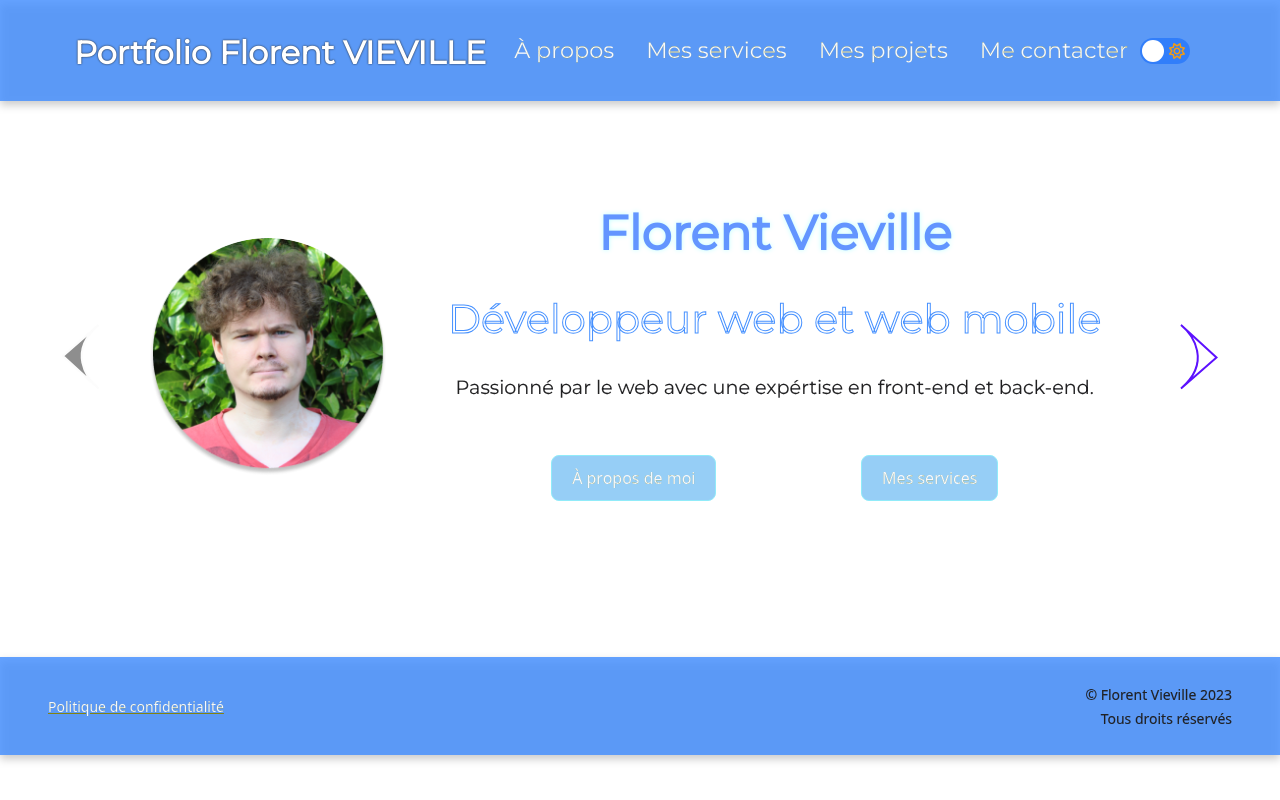
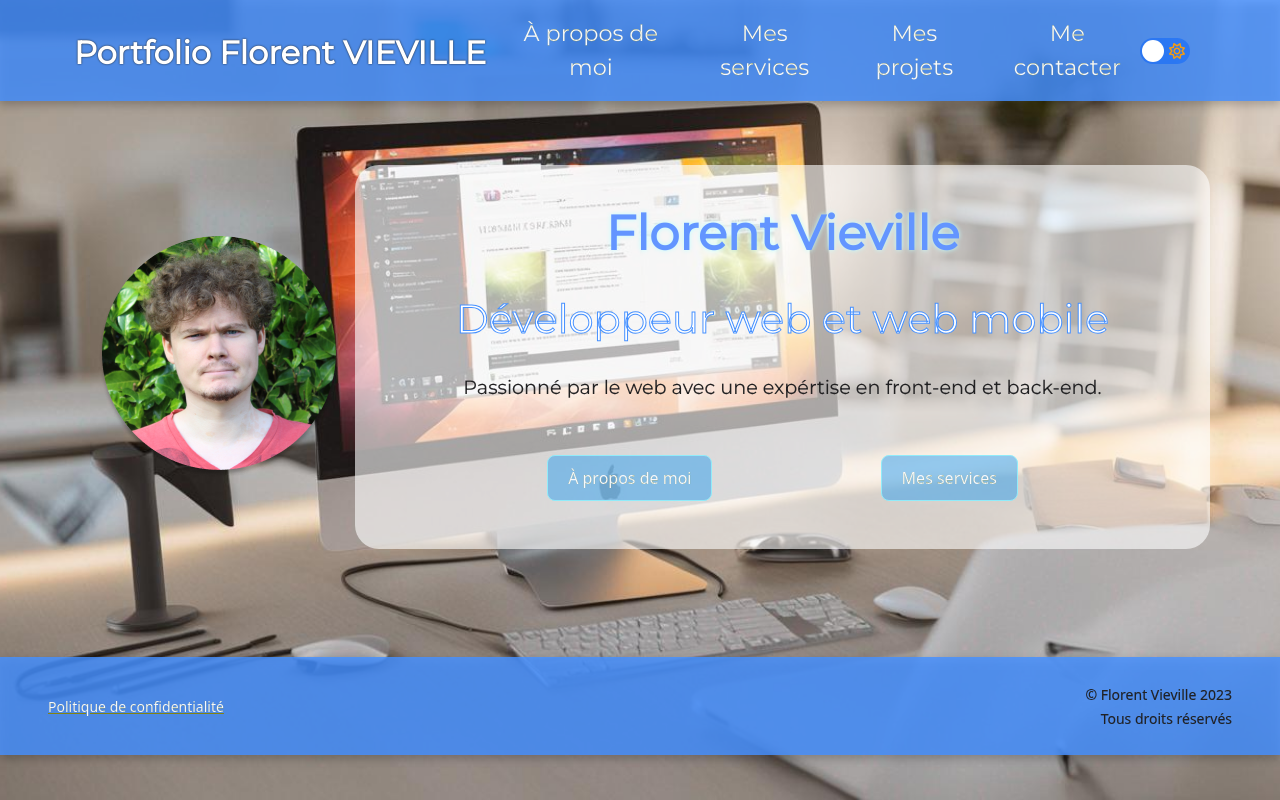
Before and after one commit to FlorentViel/porfolio, a Vue app: page / in a window 1280 px wide. Built offline with nearby package versions, Linux system fonts and the light colour scheme.

Commit message:
add image background
add image background day et dark

```diff
--- a/front-end/src/App.vue
+++ b/front-end/src/App.vue
@@ -1,42 +1,17 @@
 <template>
-  <div :class="theme.isDarkMode ? 'backgroundDark ' : 'backgroundLight'" class="backgroundDefault d-flex flex-column" @toggle-theme-request="toggleTheme">
+  <div :class="theme.isDarkMode ? 'backgroundImageDark ' : 'backgroundImageLight'" class="backgroundDefault d-flex flex-column" @toggle-theme-request="toggleTheme">
 
     <NavBar :theme="theme" :isNext="isNext" />
 
     <div class="d-flex justify-content-center mx-5">
 
-      <button class="btn prev-button d-none d-sm-block">
-        <svg v-if="$route.name === 'home' || '' " xmlns="http://www.w3.org/2000/svg" width="47" height="66" viewBox="0 0 47 66" fill="none">
-          <path d="M36.3622 1.99355C36.7338 1.6622 37.113 1.33101 37.5 1L36.3622 1.99355C10.3479 25.1943 22.0435 49.14 33.7649 61.0805L37.5 64.5C36.2859 63.5095 35.0252 62.3644 33.7649 61.0805L2 32L36.3622 1.99355Z" fill="#8E8E8E"/>
-          <path d="M37.5 1C7.1 27 24.8333 54.1667 37.5 64.5L2 32L37.5 1Z" stroke="#FCFCFC" stroke-width="2"/>
-        </svg>
-        <svg v-else @click="goBack" id="arrow-prev"  :class="
-        { 'arrow-light' : theme.isDarkMode == false, 'arrow-dark' : theme.isDarkMode == true }" xmlns="http://www.w3.org/2000/svg" width="47" height="66" viewBox="0 0 47 66" fill="none">
-          <path d="M36.3622 1.99355C36.7338 1.6622 37.113 1.33101 37.5 1L36.3622 1.99355C10.3479 25.1943 22.0435 49.14 33.7649 61.0805L37.5 64.5C36.2859 63.5095 35.0252 62.3644 33.7649 61.0805L2 32L36.3622 1.99355Z" fill="black"/>
-          <path d="M37.5 1C7.1 27 24.8333 54.1667 37.5 64.5L2 32L37.5 1Z" stroke="#5D11FF" stroke-width="2"/>
-        </svg>
-      </button>
-
       <router-view :theme="theme" :changeSection="changeSection" v-slot="{ Component }">
-        <transition :name="isNext ? 'slide' : 'slide-reverse'" mode="out-in">
+        <transition :name="transitionName" mode="out-in">
           <keep-alive>
             <component :is="Component" />
           </keep-alive>
         </transition>
       </router-view>
-
-      <button class="btn next-button d-none d-sm-block" >
-    <svg v-if="$route.name === 'contact'" xmlns="http://www.w3.org/2000/svg" width="39" height="66" viewBox="0 0 39 66" fill="none">
-    <path d="M2.13777 63.5065C1.76624 63.8378 1.38702 64.169 1 64.5L2.13777 63.5065C28.1521 40.3057 16.4565 16.36 4.73512 4.41948L1 1C2.21411 1.99046 3.47476 3.13556 4.73512 4.41948L36.5 33.5L2.13777 63.5065Z" fill="#8E8E8E"/>
-    <path d="M1 64.5C31.4 38.5 13.6667 11.3333 1 1L36.5 33.5L1 64.5Z" stroke="#FCFCFC" stroke-width="2" />
-  </svg>
-    <svg v-else @click="goNext" id="arrow-next" :class="
-       { 'arrow-light' : theme.isDarkMode == false, 'arrow-dark' : theme.isDarkMode == true }" xmlns="http://www.w3.org/2000/svg" width="39" height="66" viewBox="0 0 39 66" fill="none">
-        <path d="M2.13777 63.5065C1.76624 63.8378 1.38702 64.169 1 64.5L2.13777 63.5065C28.1521 40.3057 16.4565 16.36 4.73512 4.41948L1 1C2.21411 1.99046 3.47476 3.13556 4.73512 4.41948L36.5 33.5L2.13777 63.5065Z" fill="black"/>
-        <path d="M1 64.5C31.4 38.5 13.6667 11.3333 1 1L36.5 33.5L1 64.5Z" stroke="#5D11FF" stroke-width="2" />
-    </svg>
-
-  </button>
 
     </div>
 
@@ -89,12 +64,17 @@ function changeSection(newSectionName) {
 export default {
   data() {
     return {
-      isNext: true,
       theme: {
         isDarkMode: window.matchMedia('(prefers-color-scheme: dark)').matches, // Détecte le thème préféré
       },
       routesOrder: ['home', 'aboutMe', 'service', 'projet', 'contact'],
+      transitionName: 'slide',
     };
+  },
+  watch: {
+    '$route' (to, from) {
+      this.transitionName = this.getTransitionName(from.name, to.name);
+    }
   },
 
   mounted() {
@@ -102,28 +82,25 @@ export default {
     window.matchMedia('(prefers-color-scheme: dark)').addListener(this.handleThemeChange);
   },
   methods: {
+    getTransitionName(fromRoute, toRoute) {
+  const fromIndex = this.routesOrder.indexOf(fromRoute);
+  const toIndex = this.routesOrder.indexOf(toRoute);
+
+  return fromIndex < toIndex ? 'slide' : 'slide-reverse';
+},
+    changeTitle(title, toRoute) {
+  const fromRoute = this.$route.name;
+  this.transitionName = this.getTransitionName(fromRoute, toRoute);
+
+  this.$store.commit('setTitle', title);
+},
     toggleTheme() {
       this.theme.isDarkMode = !this.theme.isDarkMode;
     },
     handleThemeChange(e) {
       this.theme.isDarkMode = e.matches;
     },
-    goNext() {
-      this.isNext = true;
-      const currentRouteName = this.$route.name;
-      const currentIndex = this.routesOrder.indexOf(currentRouteName);
-      const nextIndex = (currentIndex + 1) % this.routesOrder.length;
-      const nextRouteName = this.routesOrder[nextIndex];
-      this.$router.push({ name: nextRouteName });
-    },
-    goBack() {
-      this.isNext = false;
-      const currentRouteName = this.$route.name;
-      const currentIndex = this.routesOrder.indexOf(currentRouteName);
-      const prevIndex = (currentIndex - 1 + this.routesOrder.length) % this.routesOrder.length;
-      const prevRouteName = this.routesOrder[prevIndex];
-      this.$router.push({ name: prevRouteName });
-    },
+
   },
 };
 
@@ -134,26 +111,19 @@ export default {
 
 <style>
 
-/* arrow btn */
+/* background css */
 
-/* arrow css */
-
-.arrow-light {
-  fill: rgb(255, 255, 255);
-  stroke:rgb(39, 51, 52);
+.backgroundImageLight {
+  background-image: url('/front-end/src/assets/images/pictures/dev_web_pc_light.jpg');
+  background-repeat: no-repeat;
+  background-size: cover;
+  background-position: center;
 }
-
-.arrow-dark:hover path {
-  fill: rgb(5, 15, 198);
-  stroke:rgb(231, 232, 255);
-  transform: fill 2s;
-}
-
-
-.arrow-light:hover path {
-  fill: rgb(27, 177, 223);
-  stroke:rgb(206, 206, 207);
-  transform: fill 2s;
+.backgroundImageDark {
+  background-image: url('/front-end/src/assets/images/pictures/dev_web_pc_dark.jpg');
+  background-repeat: no-repeat;
+  background-size: cover;
+  background-position: center;
 }
 
 .slide-enter-from, .slide-reverse-leave-to {
--- a/front-end/src/components/aboutMe.vue
+++ b/front-end/src/components/aboutMe.vue
@@ -122,13 +122,15 @@
   /*aboutme blocbackground */
 
 .aboutme-light{
-  background-color: rgba(255, 255, 255, 33%);
-  box-shadow: 5px 5px 15px 5px #cbecff!important;
+  background-color: rgb(255, 255, 255);
+  border: 1px solid rgba(69, 144, 255, 0.833)
+;
+
 }
 
 .aboutme-dark {
-  background: rgba(128, 120, 120, 0.34)!important;
-  box-shadow: 5px 5px 15px 5px var(--black);
+  background: rgb(40, 38, 38)!important;
+  border: 1px solid rgba(29, 29, 30, 0.833)
 }
 
 
--- a/front-end/src/components/navBar.vue
+++ b/front-end/src/components/navBar.vue
@@ -1,7 +1,7 @@
 <template>
   <nav id="navBar" :class="theme.isDarkMode ? 'nav-dark navbar-dark' : 'nav-Light navbar-light'" class="navbar  navBarStyle navbar-expand-md  pe-3 py-2">
     <div class="container">
-      <router-link :to="{ name: 'home' }" :class="['navbar-brand pb-sm-3 mt-sm-3', theme.isDarkMode ? 'navHomeDark' : 'navHomeLight', isNext ? 'next-link' : 'isNextAboutMe']" @click="changeTitle('Présentation' , 'next')">
+      <router-link :to="{ name: 'home' }" :class="['navbar-brand pb-sm-3 mt-sm-3', theme.isDarkMode ? 'navHomeDark' : 'navHomeLight']" @click="changeTitle('Présentation' , 'next')">
         Portfolio Florent VIEVILLE
       </router-link>
       <button class="navbar-toggler" type="button" data-bs-toggle="collapse" data-bs-target="#navbarNav" aria-controls="navbarNav" aria-expanded="false" aria-label="Toggle navigation">
@@ -10,22 +10,22 @@
       <div class="collapse navbar-collapse" id="navbarNav">
         <ul class="navbar-nav mx-auto column-gap-3">
           <li class="nav-item text-center">
-            <router-link :to="{ name: 'aboutMe' }" :class="['nav-link', theme.isDarkMode ? 'navTextDark' : 'navTextLight', isNext ? 'next-link' : '']" @click="changeTitle('&Agrave; propos de moi', 'next')">&Agrave; propos
+            <router-link :to="{ name: 'aboutMe' }" :class="['nav-link', theme.isDarkMode ? 'navTextDark' : 'navTextLight']" @click="changeTitle('&Agrave; propos de moi', 'aboutMe')">&Agrave; propos de moi
               <span :class="theme.isDarkMode ? 'menu-separator-dark' : 'menu-separator-light'"  class="menu-separator d-md-none d-sm-block mt-3"></span>
             </router-link>
           </li>
           <li class="nav-item text-center">
-            <router-link :to="{ name: 'service' }" :class="['nav-link', theme.isDarkMode ? 'navTextDark' : 'navTextLight', isNext ? 'next-link' : '']" @click="changeTitle('Mes services', 'next')">Mes services
+            <router-link :to="{ name: 'service' }" :class="['nav-link', theme.isDarkMode ? 'navTextDark' : 'navTextLight']" @click="changeTitle('Mes services', 'next')">Mes services
               <span :class="theme.isDarkMode ? 'menu-separator-dark' : 'menu-separator-light'"  class="menu-separator d-md-none d-sm-block mt-3"></span>
             </router-link>
           </li>
           <li class="nav-item text-center">
-            <router-link :to="{ name: 'projet' }" :class="['nav-link', theme.isDarkMode ? 'navTextDark' : 'navTextLight', isNext ? 'next-link' : '']" @click="changeTitle('Mes projets')">Mes projets
+            <router-link :to="{ name: 'projet' }" :class="['nav-link', theme.isDarkMode ? 'navTextDark' : 'navTextLight']" @click="changeTitle('Mes projets')">Mes projets
               <span :class="theme.isDarkMode ? 'menu-separator-dark' : 'menu-separator-light'"  class="menu-separator d-md-none d-sm-block mt-3"></span>
             </router-link>
           </li>
           <li class="nav-item text-center">
-            <router-link :to="{ name: 'contact' }" :class="['nav-link', theme.isDarkMode ? 'navTextDark' : 'navTextLight', isNext ? 'next-link' : '']" @click="changeTitle('Me contacter')">Me contacter</router-link>
+            <router-link :to="{ name: 'contact' }" :class="['nav-link', theme.isDarkMode ? 'navTextDark' : 'navTextLight']" @click="changeTitle('Me contacter')">Me contacter</router-link>
           </li>
         </ul>
       </div>
@@ -63,10 +63,12 @@ export default {
       this.$emit('toggleTheme'); // Émettez l'événement pour demander le changement de thème
       this.setIsNext(!this.theme.isDarkMode); // Utilisez la mutation pour changer la valeur de isNext
     },
-    changeTitle(title, direction) {
-      this.$store.commit('setTitle', title);
-      this.transitionName = direction === 'next' ? 'slide-left' : 'slide-right';
-    },
+    changeTitle(title, toRoute) {
+  const fromRoute = this.$route.name;
+  this.transitionName = this.getTransitionName(fromRoute, toRoute);
+
+  this.$store.commit('setTitle', title);
+},
   },
   checkState() {
     console.log(this.$store.state.isNext);
--- a/front-end/src/components/projet.vue
+++ b/front-end/src/components/projet.vue
@@ -14,8 +14,8 @@
       </div>
 
       <div class="carousel-controls">
-        <button @click="prevSlide">Précédent</button>
-        <button @click="nextSlide">Suivant</button>
+        <button :disabled="isPrevDisabled" @click="prevSlide">Précédent</button>
+        <button :disabled="isNextDisabled" @click="nextSlide">Suivant</button>
       </div>
     </section>
   </template>
@@ -28,27 +28,35 @@
         currentIndex: 0,
         cards: [
           {
-            image: '../assets/images/pictures/image-Page-Accueil.webp',
+            image: 'front-end/src/assets/images/pictures/image-Page-Accueil.webp',
             title: 'Page d\'accueil personnalisé?',
             text: 'Projet personnel de création d\'une page d\'accueil personnalisé avec heure intégré.'
           },
           {
-          image: '../assets/images/pictures/image-Page-Accueil.webp',
+          image: 'front-end/src/assets/images/pictures/image-Page-Accueil.webp',
           title: 'Wesh alors',
           text: 'Projet personnel de création d\'une page d\'accueil personnalisé avec heure intégré.'
         },
         // Ajoutez d'autres cartes ici...
         {
-          image: '../assets/images/pictures/another-image.webp',
+          image: 'front-end/src/assets/images/pictures/image-Page-Accueil.webp',
           title: 'Titre de la nouvelle carte',
           text: 'Texte de la nouvelle carte.'
         },
         {
-          image: '../assets/images/pictures/yet-another-image.webp',
+          image: 'front-end/src/assets/images/pictures/image-Page-Accueil.webp',
           title: 'Titre d\'une autre nouvelle carte',
           text: 'Texte d\'une autre nouvelle carte.'
         },
         ]
+      }
+    },
+    computed: {
+    isNextDisabled() {
+      return this.currentIndex === 1;
+    },
+    isPrevDisabled() {
+      return this.currentIndex === 0;
     }
     },
     methods: {
@@ -57,7 +65,7 @@
         this.$emit('toggleTheme');
       },
       nextSlide() {
-        if (this.currentIndex < this.cards.length - 2) {
+      if (this.currentIndex < 1) {
         this.currentIndex++;
       } else {
         this.currentIndex = 0;
@@ -67,7 +75,7 @@
       if (this.currentIndex > 0) {
         this.currentIndex--;
       } else {
-          this.currentIndex = this.cards.length - 2;
+        this.currentIndex = 1;
       }
     }
   },
--- a/front-end/src/components/welcome.vue
+++ b/front-end/src/components/welcome.vue
@@ -10,7 +10,7 @@
 
       <!-- main-bloc -->
 
-    <div id="card" class="my-3 col-12 col-md-6 text-center card-body p-4" @mousemove="handleCardEffect" @mouseleave="resetCardEffect">
+    <div id="card" class="my-3 col-12 col-md-6 text-center card-body p-4" :class="theme.isDarkMode ? 'aboutme-dark' : 'aboutme-light'" @mousemove="handleCardEffect" @mouseleave="resetCardEffect">
       <h1 :class="theme.isDarkMode ? 'h1-dark' : 'h1-light'" class="card-title py-3 title h1">Florent Vieville</h1>
       <h1 :class="theme.isDarkMode ? 'h2-dark' : 'h2-light'" class="card-title py-3 ">Développeur web et web mobile</h1>
       <p :class="theme.isDarkMode ? 'text-color-dark' : 'text-color-light'" class="text-warpcard-text text-style py-3 " >
@@ -116,20 +116,22 @@ export default {
 
 }
 
-.photo-light {
-    filter: drop-shadow(5px 10px 5px rgb(255, 255, 255));
-    transition: .5s ease;
+  /*aboutme blocbackground */
+
+  .aboutme-light{
+  background-color: rgba(255, 255, 255, 0.605);
 
 }
 
-.photo-dark {
-  filter: drop-shadow(5px 10px 5px rgba(0, 0, 0, 0.25));
-    transition: .5s ease;
-
+.aboutme-dark {
+  background: rgba(40, 38, 38, 0.619)!important;
 }
 
 #card {
   transition: 0.5s;
+  border-radius: 1.5rem;
+      position: relative;
+      height: max-content;
 }
 
 </style>
```
Also changed, not shown: front-end/src/assets/images/pictures/dev_web_pc_dark.jpg (added), front-end/src/assets/images/pictures/dev_web_pc_light.jpg (added). Lines whose indentation alone changed are shown as unchanged.
